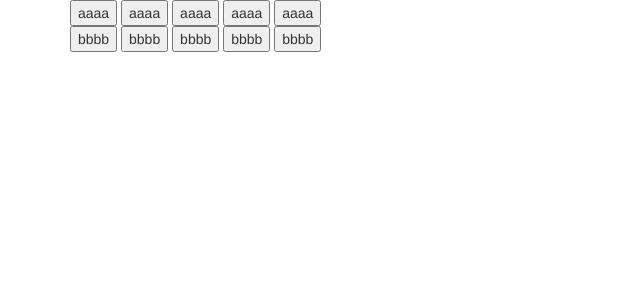
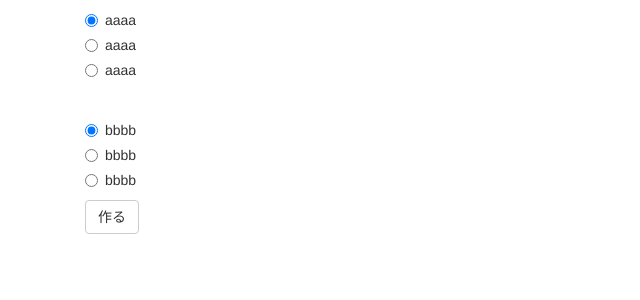
Before and after one commit to katsuyan/arrangerecipe, a Django app: page / in a window 1280 px wide. Shown: the top 300 px of the page, without its empty margins (0-640 px from the left). Run offline with Django 3.2, Linux system fonts and the light colour scheme; some libraries are stand-ins or nearby versions.

Commit message:
add index.js

```diff
--- /dev/null
+++ b/recipe/templates/js/index.js
@@ -0,0 +1,9 @@
+var ARRANGE = ARRANGE || {};
+
+(function () {
+
+  $('#index').on('click', '#cook_button', function(e){
+    alert("aaa");
+  });
+
+}());
--- a/recipe/templates/recipe/index.html
+++ b/recipe/templates/recipe/index.html
@@ -8,23 +8,57 @@
 {% endblock %}
 
 {% block content %}
-<div>
-  <button>aaaa</button>
-  <button>aaaa</button>
-  <button>aaaa</button>
-  <button>aaaa</button>
-  <button>aaaa</button>
+<div class="container" id="index">
+
+  <div class="radio">
+    <label>
+      <input type="radio" name="optionsRadios" id="optionsRadios1" value="option1" checked>
+      aaaa
+    </label>
+  </div>
+  <div class="radio">
+    <label>
+      <input type="radio" name="optionsRadios" id="optionsRadios2" value="option2">
+      aaaa
+    </label>
+  </div>
+  <div class="radio">
+    <label>
+      <input type="radio" name="optionsRadios" id="optionsRadios3" value="option3">
+      aaaa
+    </label>
+  </div>
+
+  <br>
+
+  <div class="radio">
+    <label>
+      <input type="radio" name="optionsRadio" id="optionsRadios1" value="option1" checked>
+      bbbb
+    </label>
+  </div>
+  <div class="radio">
+    <label>
+      <input type="radio" name="optionsRadio" id="optionsRadios2" value="option2">
+      bbbb
+    </label>
+  </div>
+  <div class="radio">
+    <label>
+      <input type="radio" name="optionsRadio" id="optionsRadios3" value="option3">
+      bbbb
+    </label>
+  </div>
+
+  <div>
+    <button class="btn btn-default" id="cook_button">作る</button>
+  </div>
+
 </div>
 
-<div>
-  <button>bbbb</button>
-  <button>bbbb</button>
-  <button>bbbb</button>
-  <button>bbbb</button>
-  <button>bbbb</button>
-</div>
 
 <!-- javascript -->
+<script type="text/javascript"> {% include "js/index.js" %} </script>
 <!-- /javascript -->
 
 {% endblock content %}
```
